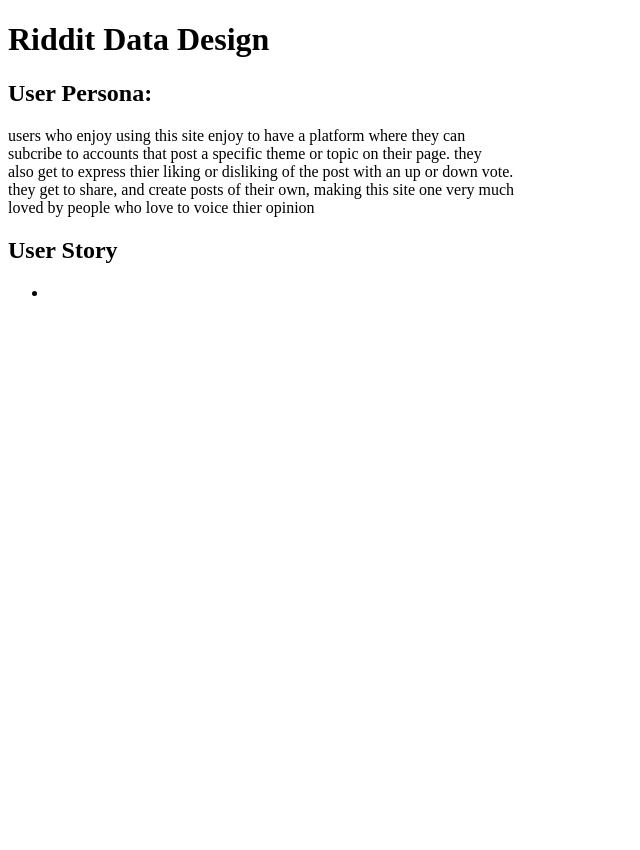
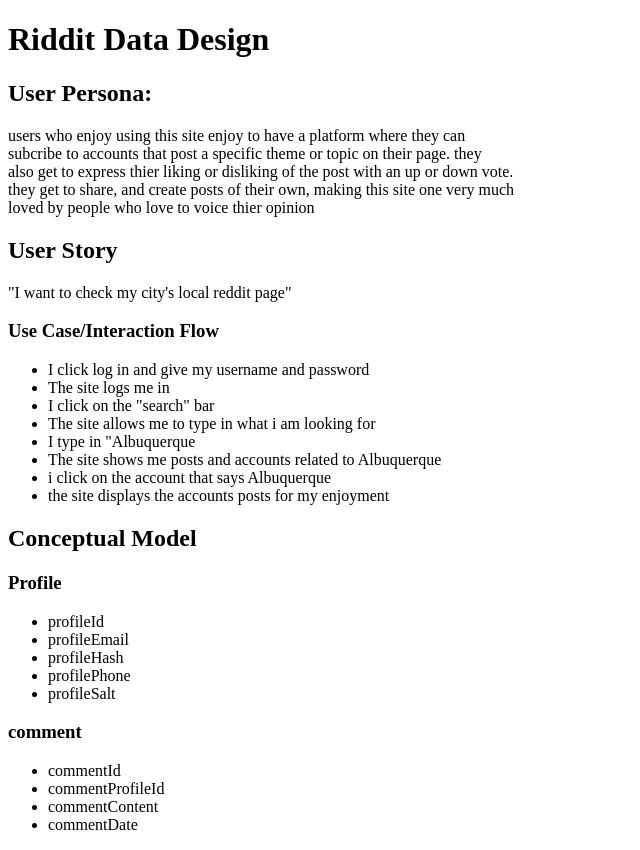
Before and after one commit to ChrisOwens505/datadesign, a PHP site: page / in a window 1280 px wide. Shown: the whole page, without its empty margins (0-640 px from the left). Before the commit the page ends 296 px from the top, so only its background shows below. Run offline with PHP 8.4, Linux system fonts and the light colour scheme.

Commit message:
edited my paragraph

```diff
--- a/index.php
+++ b/index.php
@@ -3,6 +3,7 @@
 	<head>
 		<meta charset="utf-8">
 		<title>Data Design</title>
+		<link type="text/css" rel="stylesheet" href="stylesheet.css">
 	</head>
 	<body>
 		<h1>Riddit Data Design</h1>
@@ -18,8 +19,33 @@
 			loved by people who love to voice thier opinion
 		</p>
 <h2>User Story</h2>
+		<p>"I want to check my city's local reddit page"</p>
+		<h3>Use Case/Interaction Flow</h3>
 		<ul>
-			<li></li>
+			<li>I click log in and give my username and password</li>
+			<li>The site logs me in</li>
+			<li>I click on the "search" bar</li>
+			<li>The site allows me to type in what i am looking for</li>
+			<li>I type in "Albuquerque</li>
+			<li>The site shows me posts and accounts related to Albuquerque</li>
+			<li>i click on the account that says Albuquerque</li>
+			<li>the site displays the accounts posts for my enjoyment</li>
+		</ul>
+		<h2>Conceptual Model</h2>
+		<h3>Profile</h3>
+		<ul>
+			<li>profileId</li>
+			<li>profileEmail</li>
+			<li>profileHash</li>
+			<li>profilePhone</li>
+			<li>profileSalt</li>
+		</ul>
+		<h3>comment</h3>
+		<ul>
+			<li>commentId</li>
+			<li>commentProfileId</li>
+			<li>commentContent</li>
+			<li>commentDate</li>
 		</ul>
 	</body>
 </html>
--- a/stylesheet.css
+++ b/stylesheet.css
@@ -1,5 +1,5 @@
 body{
-	background-image: url("robot.png");
+	background-image: url("");
 	background-attachment: fixed;
 	width: auto;
 	height: auto;
```
Also changed, not shown: robot.png (deleted).
